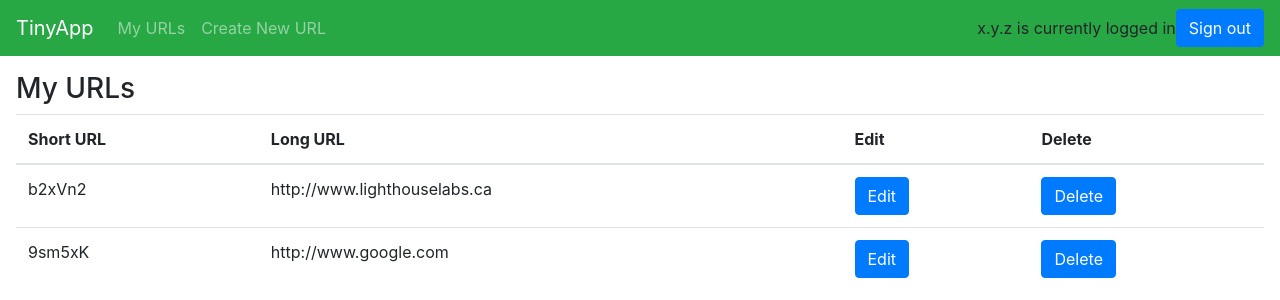
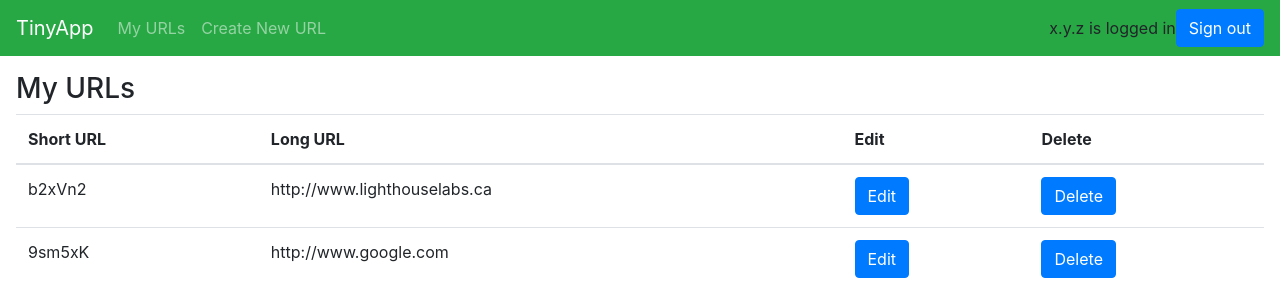
Before and after one commit to OOgunremi/tinyapp, a Node server app: page /urls in a window 1280 px wide. Shown: the top 300 px of the page. Run offline with Node 20, Linux system fonts and the light colour scheme; the visitor is signed in with stand-in values (Sample User, id 1); some libraries are stand-ins or nearby versions.

Commit message:
cosmetic update done to the _header.ejs to improve the app look

```diff
--- a/views/partials/_header.ejs
+++ b/views/partials/_header.ejs
@@ -10,12 +10,12 @@
         <a class="nav-item nav-link" href="/urls/new">Create New URL</a>
       </div>
     </div>
-    <% if (username) {%>
-      <div> <%= username %> is currently logged in </div>
+      <%if (username) {%>
+      <div> <%= username %> is logged in </div>
       <form method="POST" action="/logout">
         <button type="submit" class="btn btn-primary">Sign out</button>
       </form>
-      <% } else { %>
+      <%} else {%>
         <form method="POST" action="/login">
           <div class="form-group mb-2">
             <label for="Username">Username:</label>
@@ -25,7 +25,7 @@
           </div>
             <button type="submit" class="btn btn-primary">Sign in</button>
         </form>
-        <% } %>
+        <%}%>
 
   </nav>
 </header>
```
